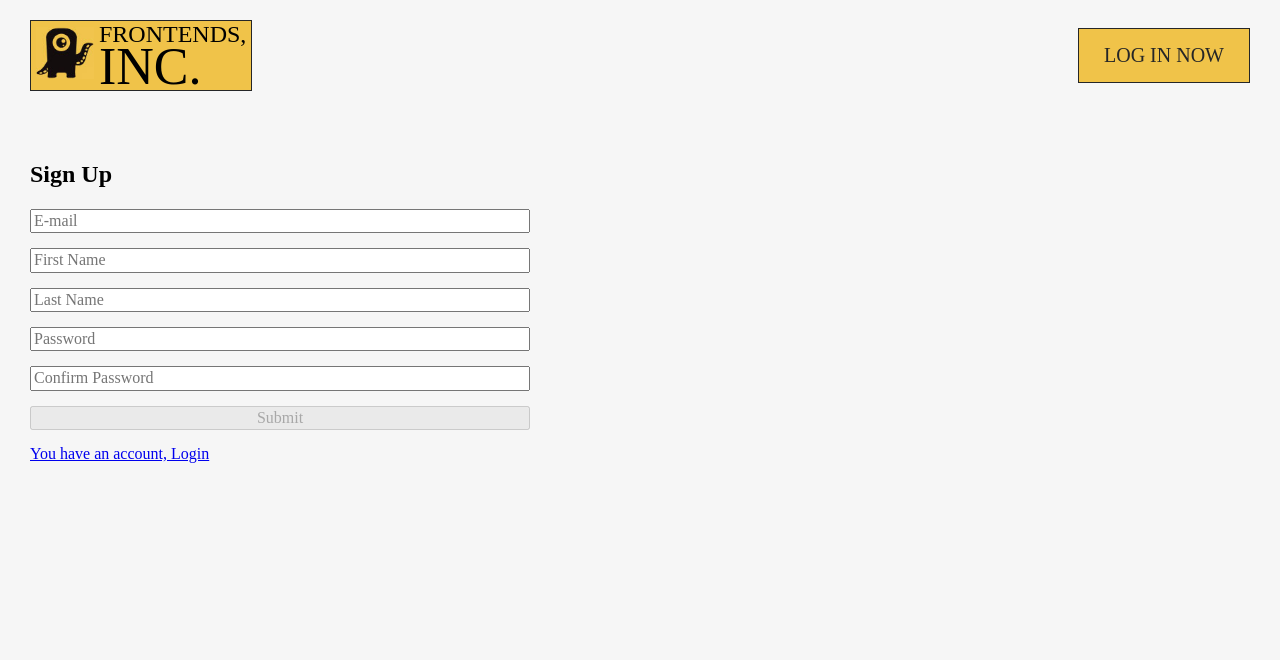
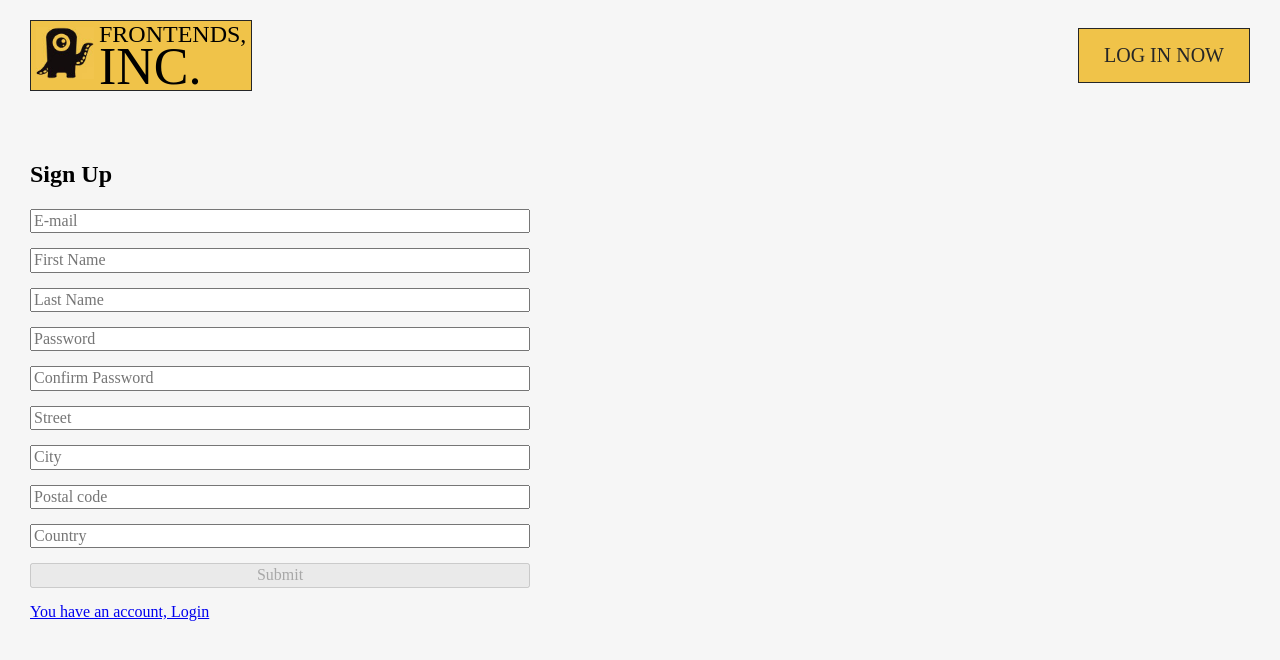
Before and after one commit to maximiloi/eCommerce-Application, a React (Vite) app in the folder monster-shop/: page /auth/register in a window 1280 px wide. Shown: the top 660 px of the page. Built offline with nearby package versions, Linux system fonts and the light colour scheme; a web font is replaced by a local one.

Commit message:
Feat: added fields that are not available

```diff
--- a/monster-shop/src/components/FormSignUp/FormSignUp.tsx
+++ b/monster-shop/src/components/FormSignUp/FormSignUp.tsx
@@ -9,6 +9,10 @@ type FormValues = {
   lastName: string;
   password: string;
   confirmPassword: string;
+  street: string;
+  city: string;
+  postalCode: string;
+  country: string;
 };
 
 export default function FormSignUp() {
@@ -48,7 +52,7 @@ export default function FormSignUp() {
         {...register('firstName', {
           required: 'Enter your "First Name", required field',
           pattern: {
-            value: /[a-zA-Z]$/i,
+            value: /[a-zA-Zа-яА-Я]$/i,
             message: 'The first name should only contain letters',
           },
         })}
@@ -62,7 +66,7 @@ export default function FormSignUp() {
         {...register('lastName', {
           required: 'Enter your "Last Name", required field',
           pattern: {
-            value: /[a-zA-Z]$/i,
+            value: /[a-zA-Zа-яА-Я]$/i,
             message: 'The last name should only contain letters',
           },
         })}
@@ -98,6 +102,59 @@ export default function FormSignUp() {
       getValues('confirmPassword') ? (
         <span>Confirm Password not match</span>
       ) : null}
+
+      <input
+        type="text"
+        placeholder="Street"
+        {...register('street', {
+          required: 'Enter your "Street", required field',
+        })}
+      />
+      {errors?.lastName && (
+        <span>{errors?.lastName.message || 'Required field'}</span>
+      )}
+
+      <input
+        type="text"
+        placeholder="City"
+        {...register('city', {
+          required: 'Enter your "City", required field',
+          pattern: {
+            value: /[a-zA-Zа-яА-Я]$/i,
+            message: 'The City should only contain letters',
+          },
+        })}
+      />
+      {errors?.lastName && (
+        <span>{errors?.lastName.message || 'Required field'}</span>
+      )}
+
+      <input
+        type="text"
+        placeholder="Postal code"
+        {...register('postalCode', {
+          required: 'Enter your "Postal code", required field',
+          pattern: {
+            value: /[0-9]$/i,
+            message: 'Can Postal code only contain numbers',
+          },
+        })}
+      />
+      {errors?.lastName && (
+        <span>{errors?.lastName.message || 'Required field'}</span>
+      )}
+
+      <input
+        type="text"
+        placeholder="Country"
+        {...register('country', {
+          required: 'Enter your "Country", required field',
+        })}
+      />
+      {errors?.lastName && (
+        <span>{errors?.lastName.message || 'Required field'}</span>
+      )}
+
       <input type="submit" disabled={!isValid} />
     </form>
   );
```
